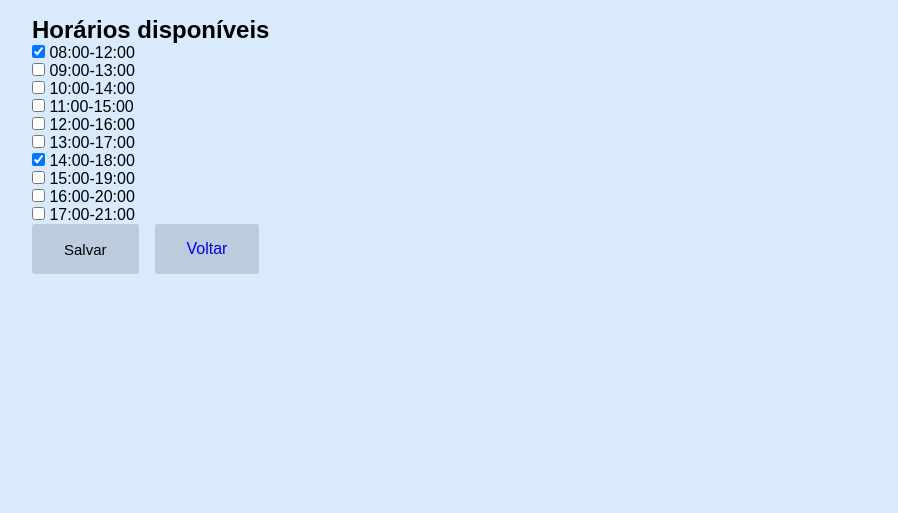
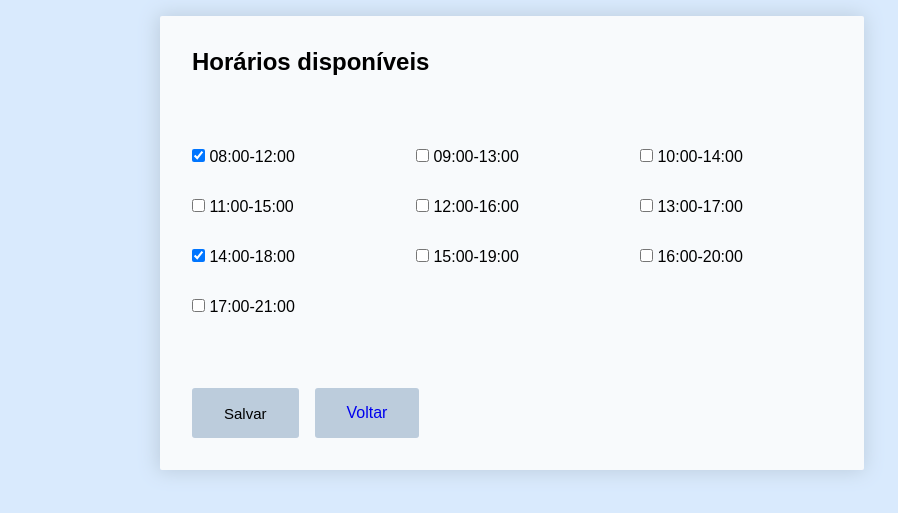
Before and after one commit to crispimUchoa/projetofinaldb, a Flask app: page /medico/alterar_horarios in a window 1280 px wide. Shown: the part 64-577 px from the top of the page, without its empty margins (128-1026 px from the left). Run offline with Flask 3, Linux system fonts and the light colour scheme.

Commit message:
edita o tamanho de algumas divs

```diff
--- a/static/css/styles.css
+++ b/static/css/styles.css
@@ -112,10 +112,10 @@ input {
 
 
 
-.form-group{    /* div que organiza par label-input, atualmente não utilizada */
+/* .form-group{
     display: flex;
     flex-direction: column;
-}
+} */
 
 .register-login-input{ /* classe que estiliza os inputs na tela de login-cadastro */
     background-color: transparent;
@@ -197,17 +197,18 @@ input {
     gap: 1rem;
     box-shadow: 1px 1px 30px 2px var(--light-blue);
     background-color: var(--primary-color);
-    width: fit-content;
+    width: 40rem;
     padding: 2rem;
     margin: 1rem auto;
     border-radius: 2px;
 }
 
 .form-pesquisa-med, .form-prescricao{
-    width: 20rem;
+    width: 80%;
     padding: 1rem 2rem 0;
     display: flex;
     flex-direction: column;
+
 }
 .input-pesquisa{
     width: 100%;
@@ -223,6 +224,10 @@ input {
     overflow-y: scroll;
     height: 15rem;
     width: 100%;
+}
+
+textarea{
+    resize: none ;
 }
 
 .presc-form{
@@ -242,6 +247,25 @@ input {
     background-color: var(--primary-color);
 }
 
+.alterar-horarios-form{
+    background-color: var(--primary-color);
+    padding: 2rem;
+    border-radius: 2px;
+    margin: 0 auto;
+    width: 40rem;
+    box-shadow: -1px 0px 20px 1px var(--light-blue);
+    display: flex;
+    flex-direction: column;
+    gap: 4.5rem;
+
+}
+
+.horarios-list{
+    list-style-type: none;
+    display: grid;
+    grid-template-columns: 1fr 1fr 1fr;
+    gap: 2rem;
+}
 
 .login-div {
     padding: 2rem;
--- a/templates/medico/alterar_horarios.html
+++ b/templates/medico/alterar_horarios.html
@@ -1,19 +1,21 @@
 {% extends "base/index.html" %}
 {% block body %}
 <section class="content">
-    <form action='{{url_for("alterar_horarios")}}' method='POST' class="alterar-horarios">
+    <form action='{{url_for("alterar_horarios")}}' method='POST' class="alterar-horarios-form">
         <h1>Horários disponíveis</h1>
-        {% for horario in todos_horarios %}
-
+        <ul class="horarios-list">
+            {% for horario in todos_horarios %}
+            <li class="form-group">
             {% if horario in medico.horarios %}
                 <input type="checkbox" name="alterar_horarios" id="{{horario}}" value={{horario}} checked>
 
             {% else %}
                 <input type="checkbox" name="alterar_horarios" id="{{horario}}">
             {% endif %}
-            <label for="{{horario.strip}}">{{horario}}</label><br>
-
+            <label for="{{horario}}">{{horario}}</label><br>
+        </li>
         {% endfor %}
+        </ul>
         <div class="botoes">
             <button type="submit" class='btn'>Salvar</button>
             <a href="{{ url_for('medico_perfil') }}" class='link-btn'>Voltar</a>
--- a/templates/medico/prescricao.html
+++ b/templates/medico/prescricao.html
@@ -22,7 +22,7 @@
         </div>
         <br>
     <label for="observacoes-text-area">Observações</label> <br>
-    <textarea name="observacao" id="observacoes-text-area" placeholder='ex: 3 vezes por dia, 8 em 8 horas...'></textarea>
+    <textarea rows="4" name="observacao" id="observacoes-text-area" placeholder='ex: 3 vezes por dia, 8 em 8 horas...'></textarea>
     <br>
     <div class="botoes presc-form">
         <button type="submit" class='btn'>Prescrever</button>
```
